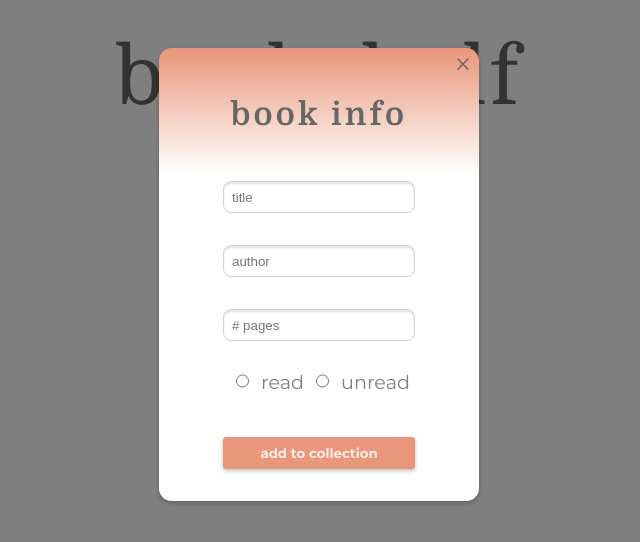
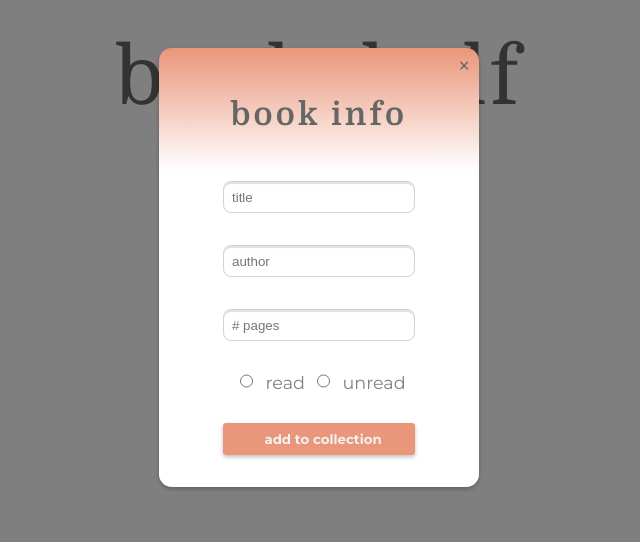
Before and after one commit to rchlkr/bookshelf, a plain HTML site: page index.html in a window 1280 px wide. Both pictures are taken after a click on the button "add book". Shown: the whole page, without its empty margins (321-961 px from the left). Drawn offline with Linux system fonts and the light colour scheme.

Commit message:
fix font-family typo

```diff
--- a/style.css
+++ b/style.css
@@ -86,9 +86,9 @@ p {
 #submit {
   font-family: 'Montserrat', sans-serif;
   font-weight: bold;
-  color: hsla(0, 0%, 100%, 0.85);
+  color: hsl(15, 0%, 95%);
   background-color: darksalmon;
-  margin-top: 2rem;
+  margin-top: 1.1rem;
   border: none;
   box-shadow: 0px 2px 4px rgba(0, 0, 0, 0.25);
 }
@@ -98,6 +98,11 @@ p {
 .closebutton:hover,
 #credit:hover {
   cursor: pointer;
+}
+
+#addbook:hover,
+#submit:hover {
+  background-color: hsl(15, 72%, 72%);
 }
 
 #section {
@@ -120,7 +125,7 @@ p {
 
 .card,
 .modalcontent {
-  font-family: 'Monteserrat';
+  font-family: 'Montserrat';
   border: none;
   border-radius: 0.8rem;
   box-shadow: 0px 2px 4px rgba(0, 0, 0, 0.25);
@@ -162,8 +167,8 @@ h1 {
 .closebutton {
   float: right;
   margin: 0;
-  padding-right: 0.5rem;
-  font-size: 1.8rem;
+  padding: 0.2rem 0.5rem 0rem 0rem;
+  font-size: 1.5rem;
 }
 
 .closebutton:hover {
@@ -181,10 +186,9 @@ input:not([type=submit]):not([type=radio]) {
   height: 2rem;
   padding: 0;
   margin: 1rem;
-  box-sizing: border-box;
   border: 1px solid lightgray;
   border-radius: 0.5rem;
-  box-shadow: inset 0px 2px 2px rgba(0, 0, 0, 0.12);
+  box-shadow: inset 0px 2px 1px rgba(0, 0, 0, 0.12);
 }
 
 input[type="radio"] {
@@ -199,11 +203,17 @@ input[type="radio"] {
 label {
   color: hsl(0, 0%, 50%);
   font-family: 'Montserrat';
-  font-size: 1.2rem;
+  font-size: 1.1rem;
+}
+
+input[type="radio"],
+label {
+  cursor: pointer;
 }
 
 input::placeholder,
-input:placeholder-shown {
+input:placeholder-shown,
+input {
   text-indent: 0.5rem;
 }
 
```
